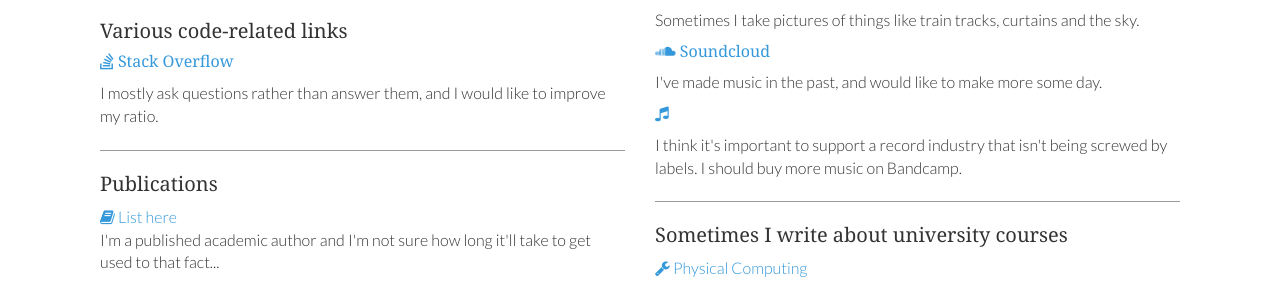
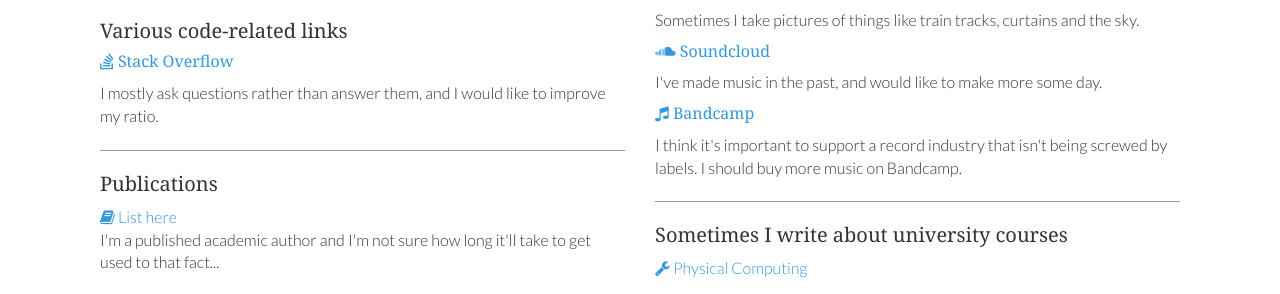
Before and after one commit to hughrawlinson/old-static-hughrawlinson.me, a Jekyll site: the page built from index.html, in a window 1280 px wide and 900 px high, scrolled down 1609 px. Shown: the part 298-592 px from the top of the window. Built offline with Jekyll 4.4.1, drawn with Linux system fonts in a browser that asks for light colours; nearby versions of some CDN libraries; some web fonts are replaced.

Commit message:
Adds Bandcamp

```diff
--- a/index.html
+++ b/index.html
@@ -73,7 +73,7 @@
         <p>Sometimes I take pictures of things like train tracks, curtains and the sky.</p>
         <h5><a href="https://soundcloud.com/hughrawlinson"><i class="fa fa-soundcloud"></i> Soundcloud</a></h5>
         <p>I've made music in the past, and would like to make more some day.</p>
-        <h5><a href="https://bandcamp.com/hughrawlinson"><i class="fa fa-music"></i></a></h5>
+        <h5><a href="https://bandcamp.com/hughrawlinson"><i class="fa fa-music"></i> Bandcamp</a></h5>
         <p>I think it's important to support a record industry that isn't being screwed by labels. I should buy more music on Bandcamp.</p>
         <hr>
         <h4>Sometimes I write about university courses</h4>
```
